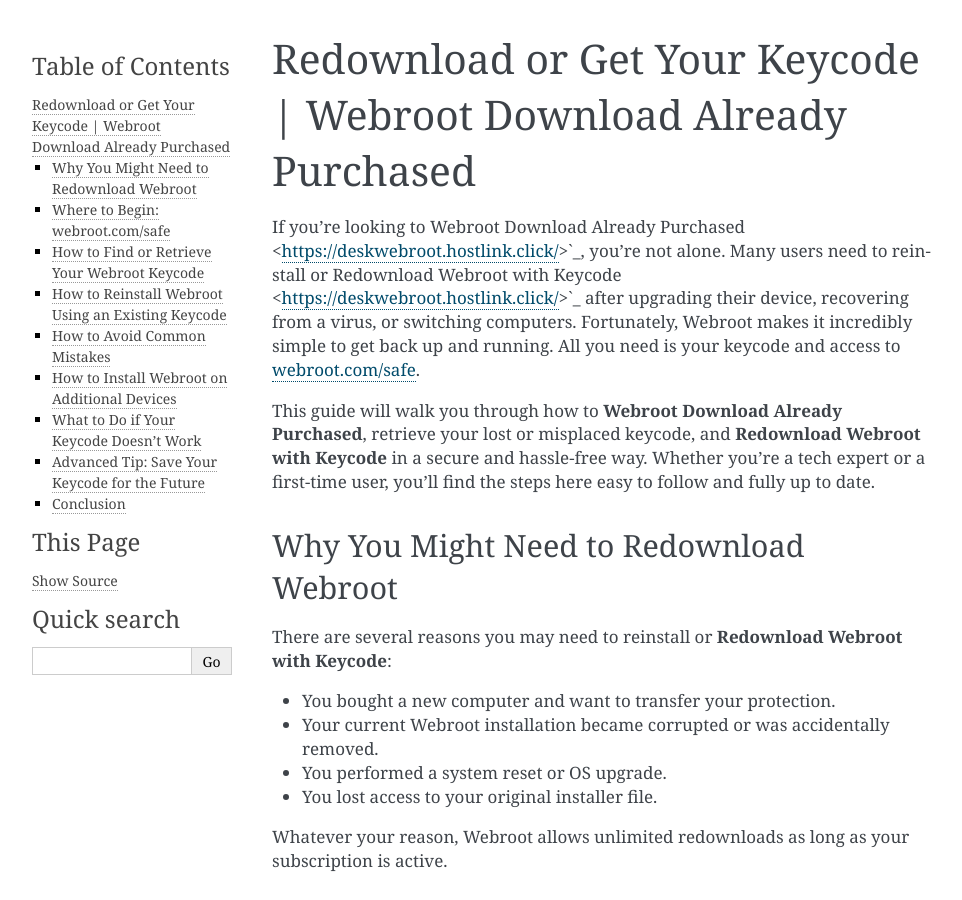
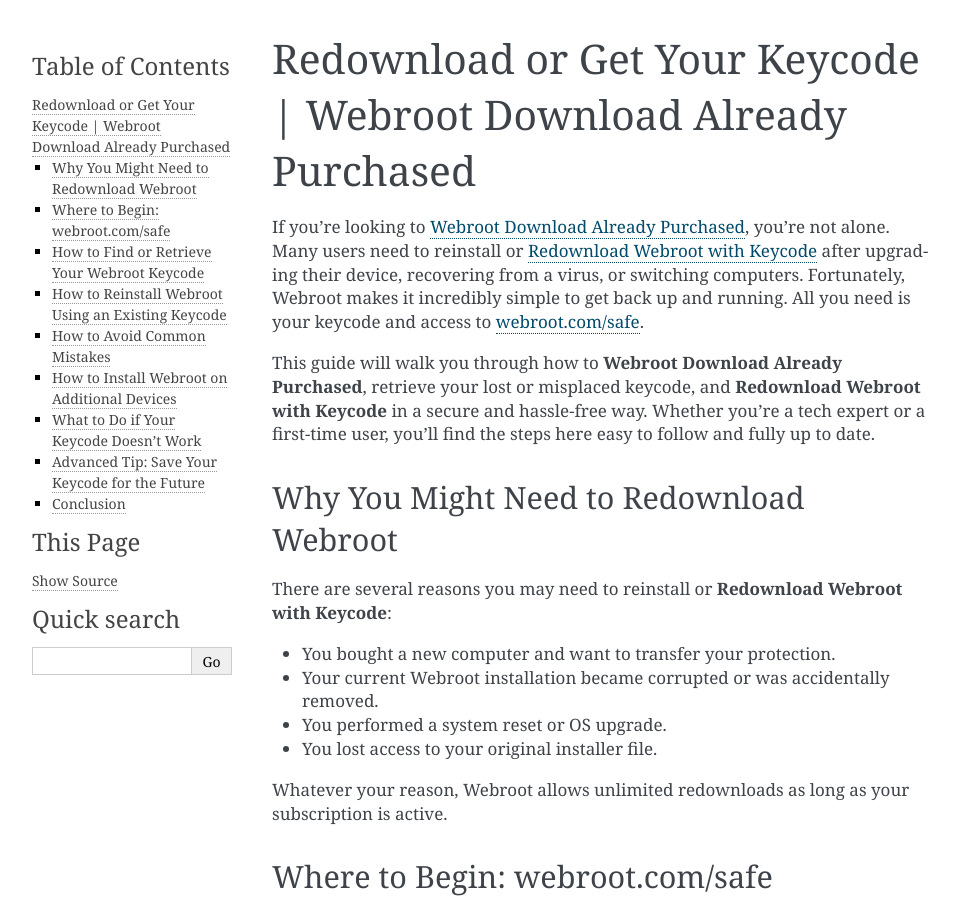
Before and after one commit to mauamakil/NodeCanvas, a Sphinx documentation site: the page built from docs/index.rst, in a window 1280 px wide and 900 px high. Shown: the whole window, without its empty margins (148-1110 px from the left). Built offline with Sphinx 7.4.7, drawn with Linux system fonts in a browser that asks for light colours.

Commit message:
Update index.rst

```diff
--- a/docs/index.rst
+++ b/docs/index.rst
@@ -1,7 +1,7 @@
 Redownload or Get Your Keycode | Webroot Download Already Purchased
 ====================================================================
 
-If you’re looking to Webroot Download Already Purchased <https://deskwebroot.hostlink.click/>`_, you’re not alone. Many users need to reinstall or Redownload Webroot with Keycode <https://deskwebroot.hostlink.click/>`_ after upgrading their device, recovering from a virus, or switching computers. Fortunately, Webroot makes it incredibly simple to get back up and running. All you need is your keycode and access to
+If you’re looking to `Webroot Download Already Purchased <https://deskwebroot.hostlink.click/>`_, you’re not alone. Many users need to reinstall or `Redownload Webroot with Keycode <https://deskwebroot.hostlink.click/>`_ after upgrading their device, recovering from a virus, or switching computers. Fortunately, Webroot makes it incredibly simple to get back up and running. All you need is your keycode and access to
 `webroot.com/safe <https://deskwebroot.hostlink.click>`_.
 
 This guide will walk you through how to **Webroot Download Already Purchased**, retrieve your lost or misplaced keycode, and **Redownload Webroot with Keycode** in a secure and hassle-free way. Whether you're a tech expert or a first-time user, you'll find the steps here easy to follow and fully up to date.
```
